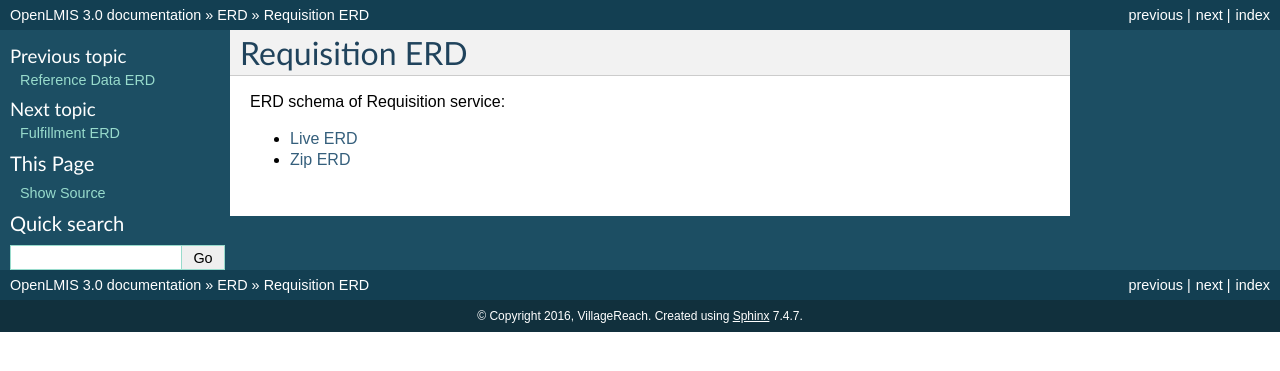
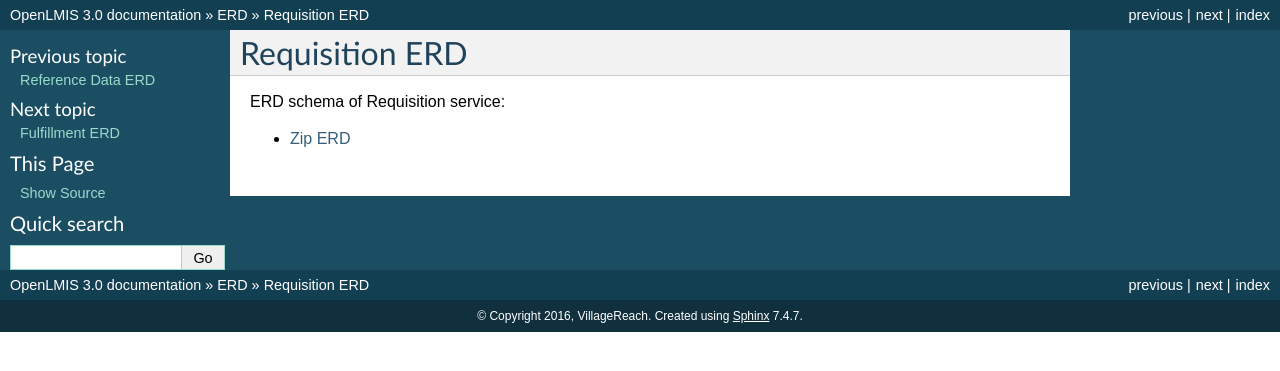
Before and after one commit to OpenLMIS/openlmis-ref-distro, a Sphinx documentation site: the page built from docs/source/erd/erd-requisition.rst, in a window 1280 px wide. Shown: the top 371 px of the page. Built offline with Sphinx 7.4.7, drawn with Linux system fonts in a browser that asks for light colours; pages that are not in the unit, such as notebooks, are missing from menus.

Commit message:
remove requisition erd live link

```diff
--- a/docs/source/erd/erd-requisition.rst
+++ b/docs/source/erd/erd-requisition.rst
@@ -4,5 +4,4 @@ Requisition ERD
 
 ERD schema of Requisition service:
 
-* `Live ERD <http://ci.openlmis.org/erd-requisition/>`_
 * `Zip ERD <http://build.openlmis.org/job/OpenLMIS-requisition-erd-generation/1039/artifact/erd-requisition.zip>`_
```
